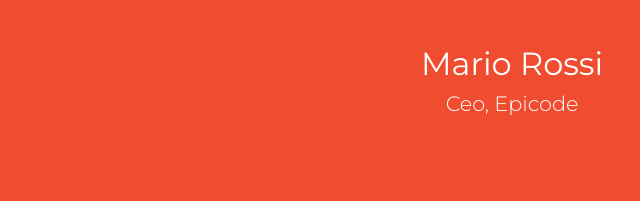
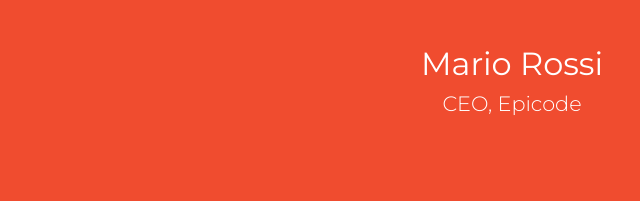
Before and after one commit to maioranav/U01-W01-D05, a plain HTML site: page index-desktop.html in a window 1280 px wide. Shown: the part 1858-2059 px from the top of the page, 128-768 px from the left. Drawn offline with nearby package versions, Linux system fonts and the light colour scheme.

Commit message:
uppercase CEO

```diff
--- a/index-desktop.html
+++ b/index-desktop.html
@@ -58,7 +58,7 @@
          <cite>3 mesi intensivi di corso che cambieranno radicalmente la tua vita</cite>
          <div class="cite-author">
             <h4 class="authorname">Mario Rossi</h4>
-            <h5 class="authorpos">Ceo, Epicode</h5>
+            <h5 class="authorpos">CEO, Epicode</h5>
          </div>
       </section>
       <section class="cards">
```
Also changed, not shown: index.html (+1 -1 lines).
